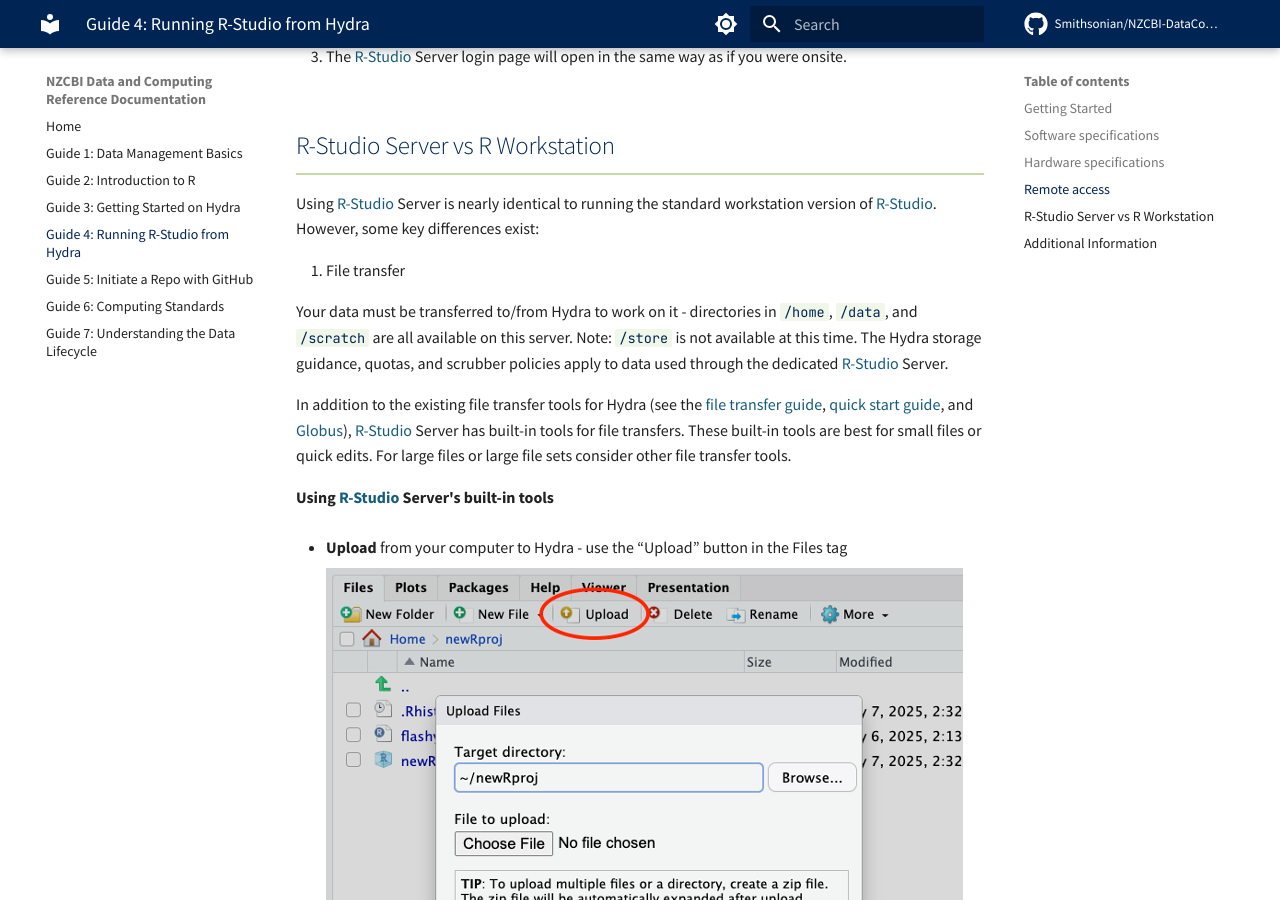
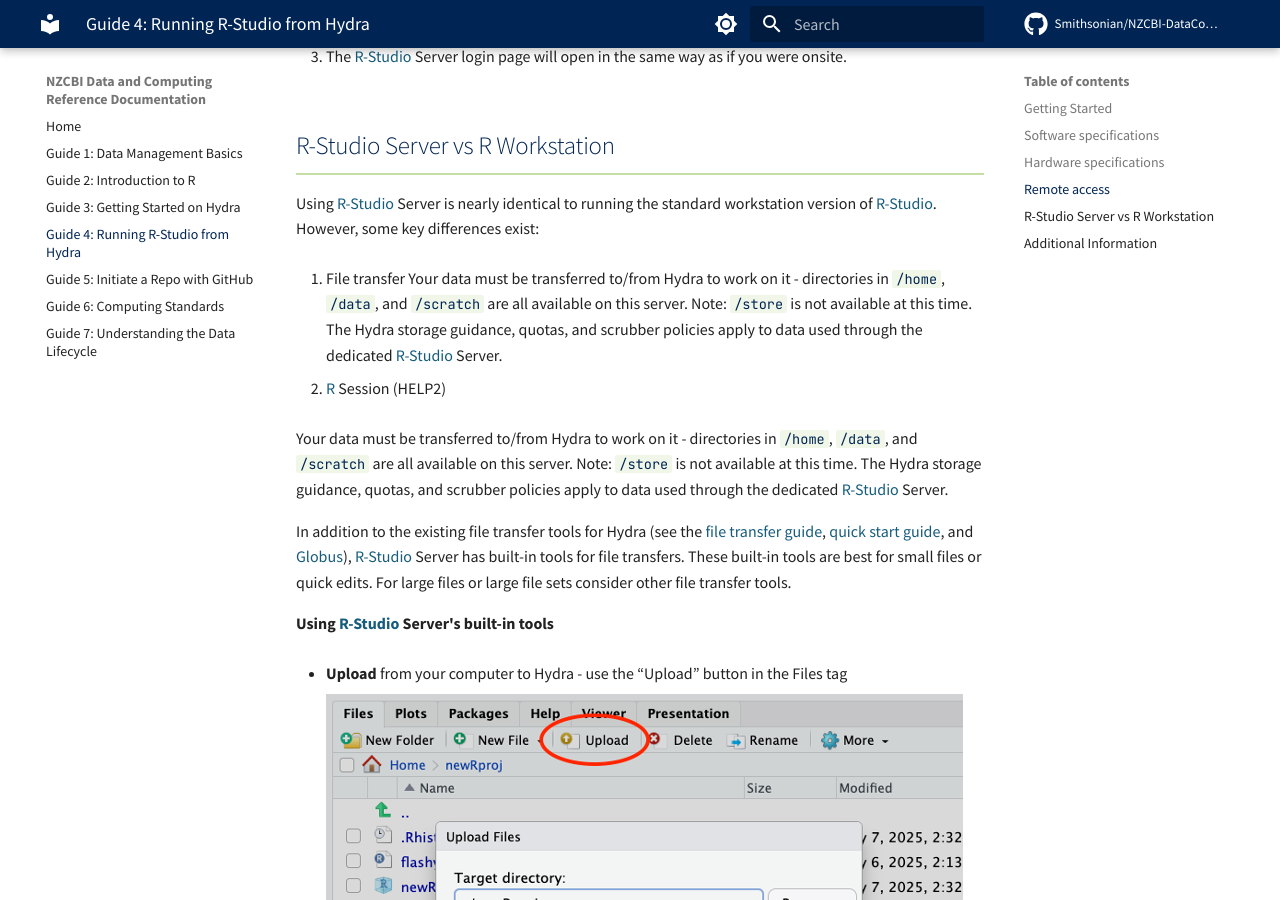
Before and after one commit to Smithsonian/NZCBI-DataComputingDocs, an MkDocs documentation site: the page built from docs/RStudio-Hydra.md, in a window 1280 px wide and 900 px high, scrolled down 3212 px. Built offline with MkDocs 1.6.1 and Material for MkDocs 9.7.7, drawn with Linux system fonts in a browser that asks for light colours; comment, search, counter and statistics services are not loaded; some of the changed text lies outside the part shown.

Commit message:
numbering

```diff
--- a/docs/RStudio-Hydra.md
+++ b/docs/RStudio-Hydra.md
@@ -60,6 +60,9 @@
 Using [R-Studio](https://posit.co/download/rstudio-desktop) Server is nearly identical to running the standard workstation version of [R-Studio](https://posit.co/download/rstudio-desktop). However, some key differences exist:
 
 1. File transfer
+Your data must be transferred to/from Hydra to work on it - directories in `/home`, `/data`, and `/scratch` are all available on this server. Note: `/store` is not available at this time. The Hydra storage guidance, quotas, and scrubber policies apply to data used through the dedicated [R-Studio](https://posit.co/download/rstudio-desktop) Server.
+
+2. [R](https://cran.r-project.org/) Session (HELP2)
 
 Your data must be transferred to/from Hydra to work on it - directories in `/home`, `/data`, and `/scratch` are all available on this server. Note: `/store` is not available at this time. The Hydra storage guidance, quotas, and scrubber policies apply to data used through the dedicated [R-Studio](https://posit.co/download/rstudio-desktop) Server.
 
@@ -82,7 +85,7 @@
 	- In the pop-up window click the Download button to save to your computer. If multiple files or a folder was selected, it will be zipped automatically prior to download.
 ![PopUp](assets/Popup.png)
 
-2. [R](https://cran.r-project.org/) Session (HELP)
+2. [R](https://cran.r-project.org/) Session (HELP2)
 
 Your [R](https://cran.r-project.org/) session will continue to run on the server when you close your browser window or log off your computer. Any analyses underway will continue and your memory will be preserved. To re-connect to your [R](https://cran.r-project.org/) session, log back in to the [R-Studio](https://posit.co/download/rstudio-desktop) Server. This will work even if you log back on from a different computer. This allows you to start a long analysis on the server and then disconnect.
 
```
